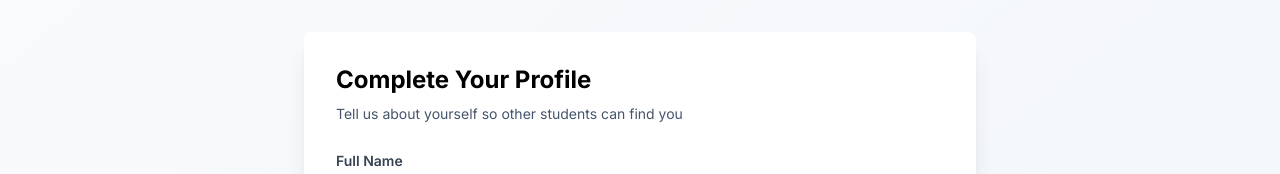
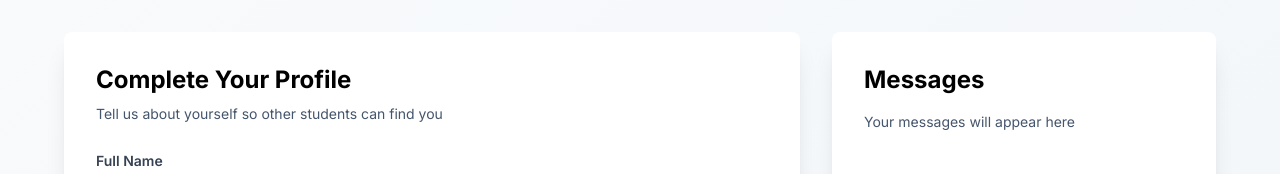
Before and after one commit to 392-f25/mealex, a React (Vite) app: page /profile in a window 1280 px wide. Shown: the top 174 px of the page. Built offline with nearby package versions, Linux system fonts and the light colour scheme; no server answers; the database is empty; sample sign-in values are in the browser's storage.

Commit message:
add invitations to profile form

```diff
--- /dev/null
+++ b/minutes/swarm-11-6.md
@@ -0,0 +1,9 @@
+Stuff
+
+# Priorities
+ - Resolve messaging
+    - Split profile page into two components with edit profile and invitations
+    - rename message pop up to invitations not messages
+    - remake db schema to include a resolved tag for message
+    - add view all button to message pop up
+    - add accept/reject invitations
--- a/src/components/ProfileForm.tsx
+++ b/src/components/ProfileForm.tsx
@@ -112,7 +112,9 @@ const ProfileForm = ({ profile, onCancel, onSubmit, isFirstTime = false }: Profi
   };
 
   return (
-    <div className="bg-white rounded-lg shadow-xl p-8 w-full max-w-2xl">
+    <div className="flex gap-8 w-full max-w-6xl mx-auto">
+      {/* Left section - Profile Form */}
+      <div className="flex-1 bg-white rounded-lg shadow-xl p-8">
         <h2 className="text-2xl font-bold mb-2">
           {isFirstTime ? 'Complete Your Profile' : 'Edit Your Profile'}
         </h2>
@@ -327,6 +329,15 @@ const ProfileForm = ({ profile, onCancel, onSubmit, isFirstTime = false }: Profi
         </div>
       )}
       </div>
+
+      {/* Right section - Messages */}
+      <div className="w-96 bg-white rounded-lg shadow-xl p-8">
+        <h2 className="text-2xl font-bold mb-4">Messages</h2>
+        <div className="text-sm text-slate-600">
+          Your messages will appear here
+        </div>
+      </div>
+    </div>
   );
 };
 
```
Lines whose indentation alone changed are shown as unchanged.
